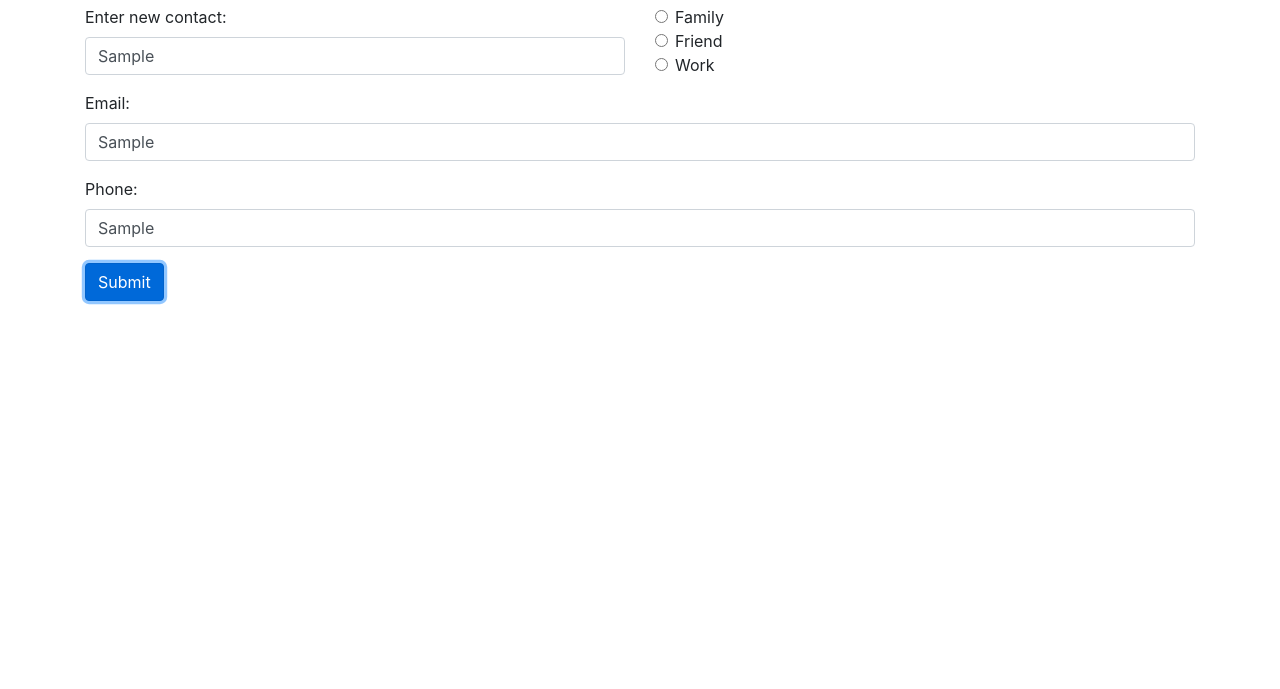
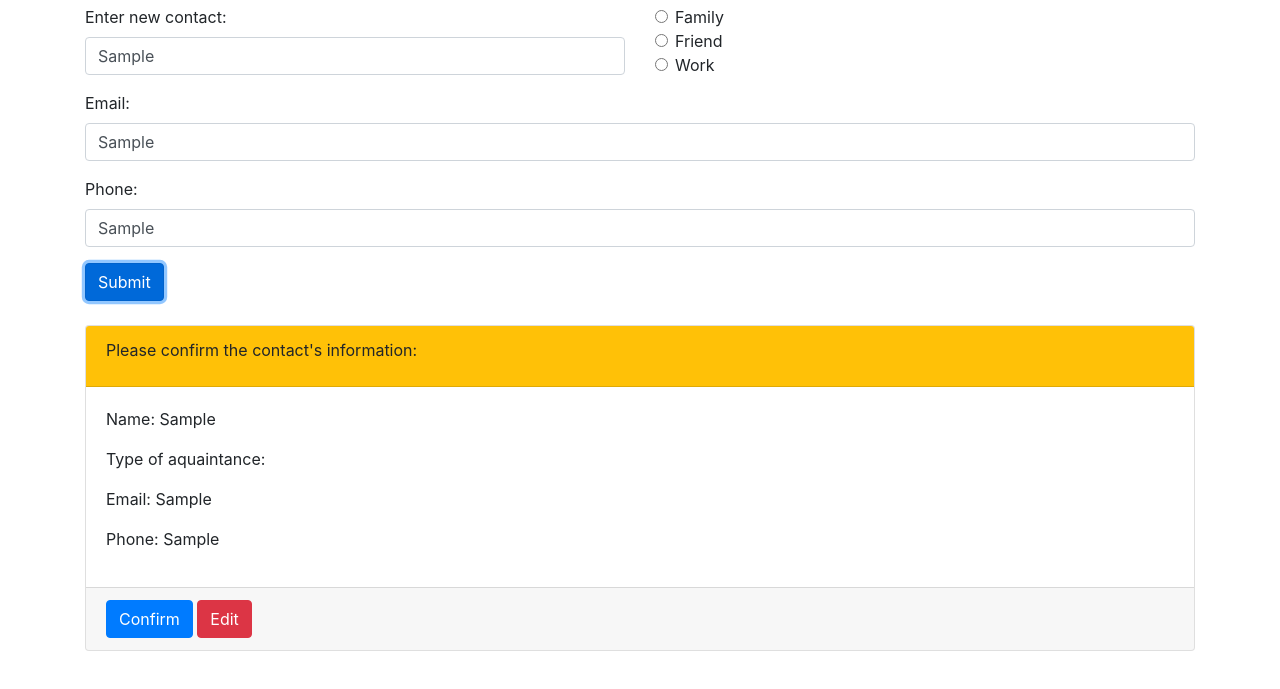
Before and after one commit to nathanfletch/contacts, a plain HTML site: page index.html in a window 1280 px wide. Both pictures are taken after typing "Sample", "Sample", "Sample" into the empty fields and a click on the button "Submit". Shown: the part 51-740 px from the top of the page. Drawn offline with Linux system fonts and the light colour scheme.

Commit message:
Add a confirmation screen with buttons without click handlers

```diff
--- a/css/styles.css
+++ b/css/styles.css
@@ -1,3 +1,7 @@
 /* .input-custom {
   width: 50%;
 } */
+
+#confirmation {
+  display: none;
+}
--- a/index.html
+++ b/index.html
@@ -17,12 +17,10 @@
     Filter
     Animate
 
-    email
-
    -->
     <div class="container">
       <h1>Contacts</h1>
-      <form type="submit" id="name-form">
+      <form class="form" type="submit" id="name-form">
         <div class="row">
           <!-- Name -->
           <div class="form-group col-6">
@@ -115,8 +113,25 @@
         <button type="submit" class="btn btn-primary">Submit</button>
       </form>
 
-      <!-- Show after submission of all 3 - how do I check? -->
+      <!-- Show after submission-->
+      <div class="card mt-4" id="confirmation">
+        <div class="card-header bg-warning" >
+          <p class="card-title ">Please confirm the contact's information:</p>
 
+        </div>
+        <div class="card-body">
+          <p>Name: <span id="name-display"></span></p>
+          <p>Type of aquaintance: <span id="type-display"></span></p>
+          <p>Email: <span id="email-display"></span></p>
+          <p>Phone: <span id="phone-display"></span></p>
+        </div>
+        <div class="card-footer">
+          <div class="button-grp">
+            <button class="btn btn-primary" id="yes-button">Confirm</button>
+            <button class="btn btn-danger" id="no-button">Edit</button>
+          </div>
+        </div>
+      </div>
       <!-- All Contacts -->
       <!-- <table></table> -->
       <!-- more detail button - dropdown? -->
--- a/js/scripts.js
+++ b/js/scripts.js
@@ -9,5 +9,11 @@ $(document).ready(function () {
     const phone = $('input#phone-input').val();
     console.log(contactType);
 
+    $('#name-display').text(name);
+    $('#type-display').text(contactType);
+    $('#email-display').text(email);
+    $('#phone-display').text(phone);
+
+    $('#confirmation').show();
   })
 })
```
